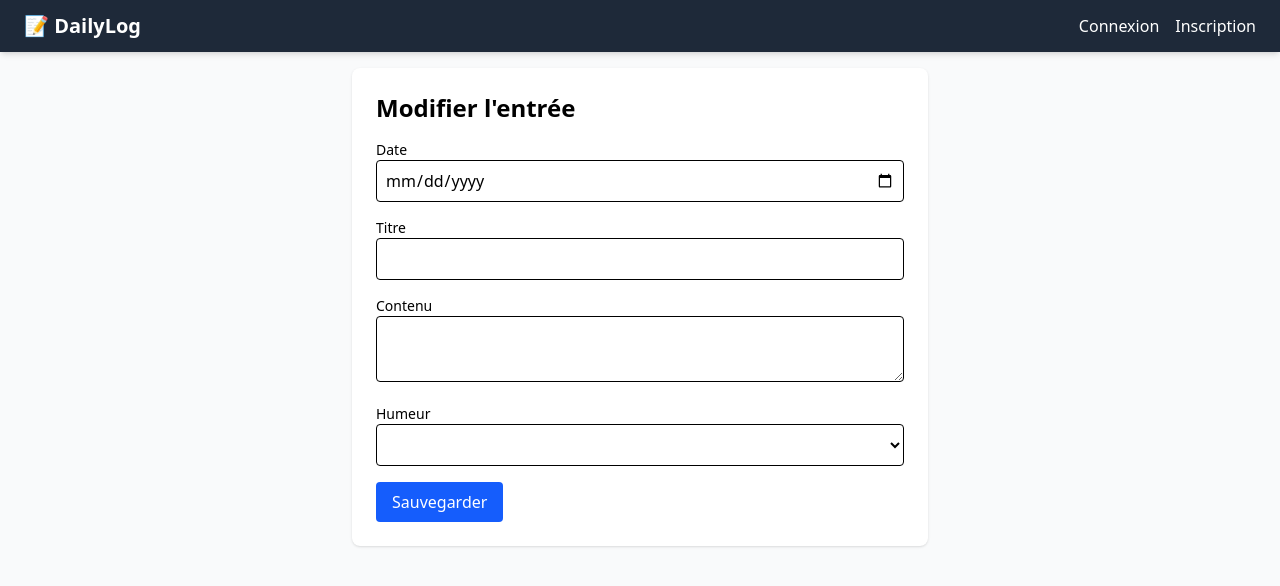
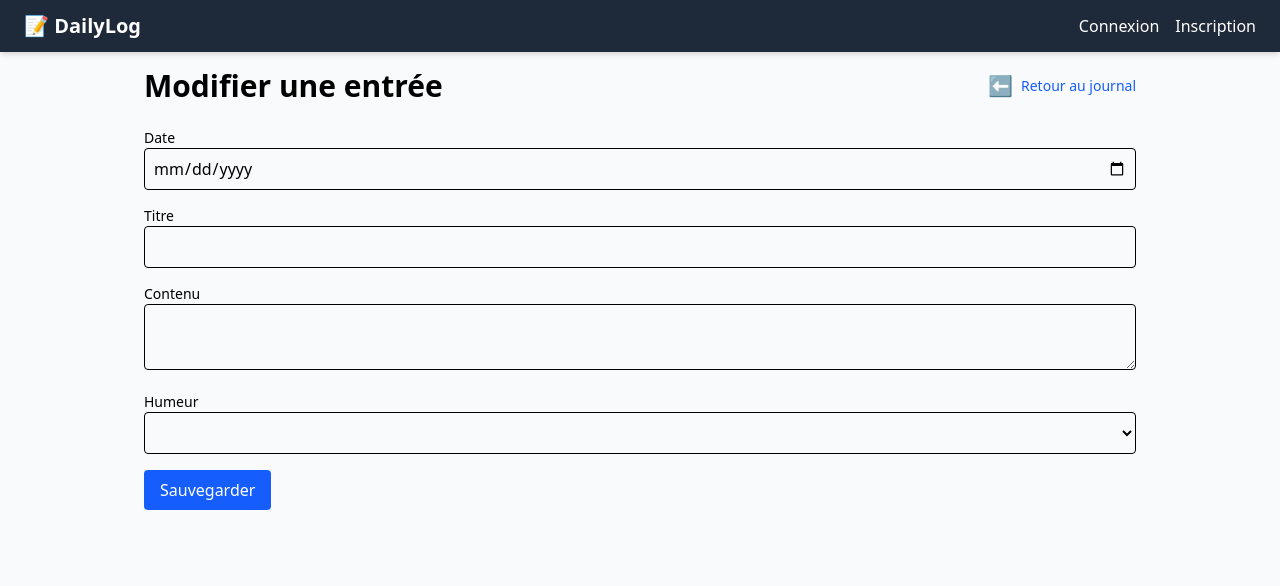
Before and after one commit to Alexandre78R/Project-DailyLog-Angular, an Angular app in the folder frontend/: page /journal/edit/1 in a window 1280 px wide. Shown: the top 586 px of the page. Built offline with nearby package versions, Linux system fonts and the light colour scheme; no server answers.

Commit message:
update html structure edit

```diff
--- a/frontend/src/app/features/journal/journal-entry-edit/journal-entry-edit.component.html
+++ b/frontend/src/app/features/journal/journal-entry-edit/journal-entry-edit.component.html
@@ -1,6 +1,13 @@
-<div class="max-w-xl mx-auto p-6 bg-white rounded-lg shadow">
-  <h2 class="text-2xl font-semibold mb-4">Modifier l'entrée</h2>
+<div class="flex items-center justify-between mb-6">
+  <h1 class="text-3xl font-bold">Modifier une entrée</h1>
 
+  <a
+    routerLink="/journal"
+    class="flex items-center space-x-2 text-gray-600 hover:text-gray-800 transition font-medium"
+  >
+<app-back-button label="Retour au journal" [routerLink]="['/journal']"></app-back-button>
+  </a>
+</div>
   <form [formGroup]="form" (ngSubmit)="onSubmit()">
     <div class="mb-4">
       <label class="block text-sm font-medium">Date</label>
@@ -30,4 +37,3 @@
       Sauvegarder
     </button>
   </form>
-</div>
--- a/frontend/src/app/features/journal/journal-entry-edit/journal-entry-edit.component.ts
+++ b/frontend/src/app/features/journal/journal-entry-edit/journal-entry-edit.component.ts
@@ -3,11 +3,12 @@ import { ActivatedRoute, Router } from '@angular/router';
 import { FormBuilder, FormGroup, ReactiveFormsModule, Validators } from '@angular/forms';
 import { CommonModule } from '@angular/common';
 import { JournalService } from '../services/journal.service';
+import { BackButtonComponent } from '../../../shared/components/back-button/back-button.component';
 
 @Component({
   selector: 'app-journal-entry-edit',
   standalone: true,
-  imports: [CommonModule, ReactiveFormsModule],
+  imports: [CommonModule, ReactiveFormsModule, BackButtonComponent],
   templateUrl: './journal-entry-edit.component.html',
   styleUrl: './journal-entry-edit.component.css',
 })
```
Also changed, not shown: 2 other files (tests, documents, lock files or other folders).
